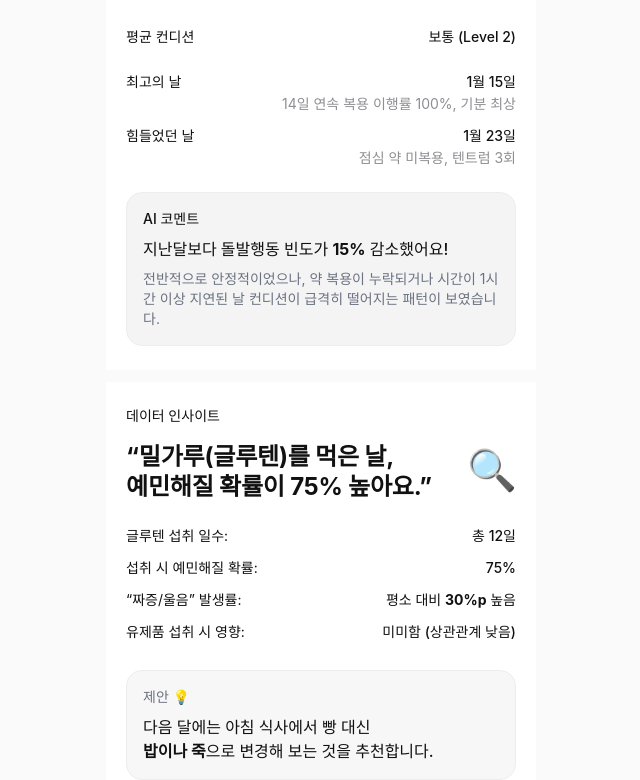
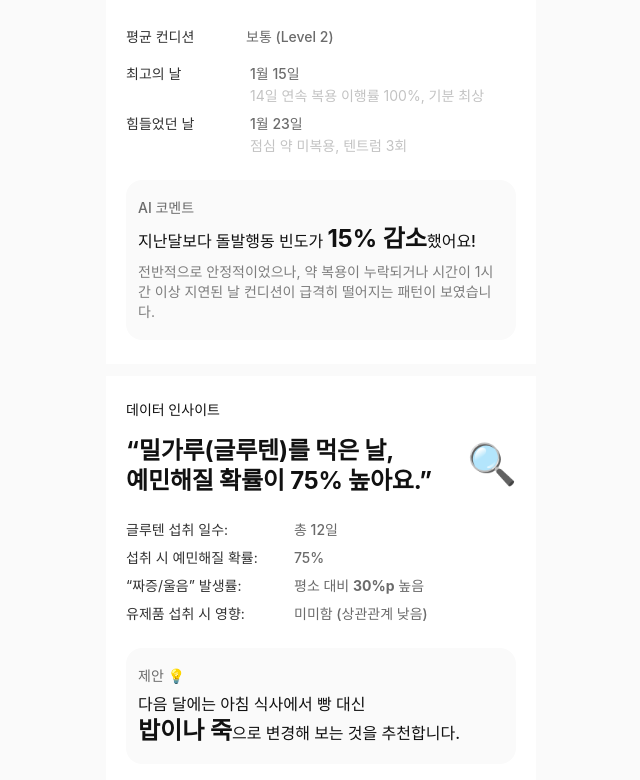
Before and after one commit to dandicare/doedorok, a Next.js app in the folder apps/web/: page /report in a window 1280 px wide. Shown: the part 245-1025 px from the top of the page, without its empty margins (319-959 px from the left). Built offline with nearby package versions, Linux system fonts and the light colour scheme; a web font is replaced by a local one.

Commit message:
feat: 디자인 수정

```diff
--- a/apps/web/app/report/page.tsx
+++ b/apps/web/app/report/page.tsx
@@ -1,14 +1,13 @@
 "use client";
 
 import React, { useMemo, useState } from "react";
-import { useRouter } from "next/navigation";
 
 const COLORS = {
   primary: "#FF8C00",
   text: "#111111",
   subtext: "#8E8E93",
   divider: "#EDEDED",
-  card: "#F4F4F5",
+  card: "#fafafa",
   chipBg: "#F2F2F2",
 } as const;
 
@@ -22,7 +21,6 @@ const AREA_TABS: Array<{ key: AreaKey; label: string }> = [
 ];
 
 export default function ReportPage(): React.JSX.Element {
-  const router = useRouter();
   const [area, setArea] = useState<AreaKey>("sleep");
 
   const areaData = useMemo(() => {
@@ -91,40 +89,40 @@ export default function ReportPage(): React.JSX.Element {
               </div>
             </div>
 
-            <div className="mt-6 space-y-3">
-              <div className="flex items-center justify-between">
-                <div className="typo-body-m-r text-[#111]">평균 컨디션</div>
-                <div className="typo-body-m-m text-[#111]">보통 (Level 2)</div>
+            <div className="mt-6 space-y-2">
+              <div className="grid grid-cols-[108px_1fr] items-center gap-x-3">
+                <div className="typo-body-m-r text-[#323232]">평균 컨디션</div>
+                <div className="typo-body-m-m text-[#6b6b6b]">보통 (Level 2)</div>
               </div>
-              <div className="h-px w-full bg-[--divider]" style={{ ["--divider" as any]: COLORS.divider }} />
-              <div className="flex items-start justify-between gap-4">
-                <div className="typo-body-m-r text-[#111]">최고의 날</div>
-                <div className="text-right">
-                  <div className="typo-body-m-m text-[#111]">1월 15일</div>
-                  <div className="typo-body-m-r mt-0.5 text-[#8E8E93]">
+              <div className="h-px w-full bg-[--divider]" style={{ ["--divider" as string]: COLORS.divider }} />
+              <div className="grid grid-cols-[108px_1fr] items-start gap-x-4">
+                <div className="typo-body-m-r text-[#323232]">최고의 날</div>
+                <div>
+                  <div className="typo-body-m-m text-[#6b6b6b]">1월 15일</div>
+                  <div className="typo-body-m-r mt-0.5 text-[#c3c3c3]">
                     14일 연속 복용 이행률 100%, 기분 최상
                   </div>
                 </div>
               </div>
-              <div className="flex items-start justify-between gap-4">
-                <div className="typo-body-m-r text-[#111]">힘들었던 날</div>
-                <div className="text-right">
-                  <div className="typo-body-m-m text-[#111]">1월 23일</div>
-                  <div className="typo-body-m-r mt-0.5 text-[#8E8E93]">점심 약 미복용, 텐트럼 3회</div>
+              <div className="grid grid-cols-[108px_1fr] items-start gap-x-4">
+                <div className="typo-body-m-r text-[#323232]">힘들었던 날</div>
+                <div>
+                  <div className="typo-body-m-m text-[#6b6b6b]">1월 23일</div>
+                  <div className="typo-body-m-r mt-0.5 text-[#c3c3c3]">점심 약 미복용, 텐트럼 3회</div>
                 </div>
               </div>
             </div>
 
             {/* AI comment (belongs to monthly summary) */}
             <div
-              className="mt-6 rounded-[16px] px-4 py-4"
-              style={{ backgroundColor: COLORS.card, border: `1px solid ${COLORS.divider}` }}
+              className="mt-6 rounded-[16px] px-3 py-4.5"
+              style={{ backgroundColor: COLORS.card }}
             >
-              <div className="typo-body-m-m text-[#111]">AI 코멘트</div>
-              <div className="typo-body-l-m mt-2 text-[#111]">
-                지난달보다 돌발행동 빈도가 <span className="font-bold">15%</span> 감소했어요!
+              <div className="typo-body-m-m text-[#6b6b6b]">AI 코멘트</div>
+              <div className="typo-body-l-m mt-1.5 text-[#111]">
+                지난달보다 돌발행동 빈도가 <span className="font-bold typo-title-m">15% 감소</span>했어요!
               </div>
-              <div className="typo-body-m-r mt-2 text-[#6B7280]">
+              <div className="typo-body-m-r mt-2 text-[#7d7d7d] text-[14px]">
                 전반적으로 안정적이었으나, 약 복용이 누락되거나 시간이 1시간 이상 지연된 날 컨디션이 급격히
                 떨어지는 패턴이 보였습니다.
               </div>
@@ -145,36 +143,36 @@ export default function ReportPage(): React.JSX.Element {
               </div>
             </div>
 
-            <div className="mt-6 space-y-3">
-              <div className="flex items-center justify-between">
-                <div className="typo-body-m-r text-[#111]">글루텐 섭취 일수:</div>
-                <div className="typo-body-m-m text-[#111]">총 12일</div>
+            <div className="mt-6 space-y-2">
+              <div className="grid grid-cols-[156px_1fr] items-center gap-x-3">
+                <div className="typo-body-m-r text-[#323232]">글루텐 섭취 일수:</div>
+                <div className="typo-body-m-m text-[#6b6b6b]">총 12일</div>
               </div>
-              <div className="flex items-center justify-between">
-                <div className="typo-body-m-r text-[#111]">섭취 시 예민해질 확률:</div>
-                <div className="typo-body-m-m text-[#111]">75%</div>
+              <div className="grid grid-cols-[156px_1fr] items-center gap-x-3">
+                <div className="typo-body-m-r text-[#323232]">섭취 시 예민해질 확률:</div>
+                <div className="typo-body-m-m text-[#6b6b6b]">75%</div>
               </div>
-              <div className="flex items-center justify-between">
-                <div className="typo-body-m-r text-[#111]">“짜증/울음” 발생률:</div>
-                <div className="typo-body-m-m text-[#111]">
+              <div className="grid grid-cols-[156px_1fr] items-start gap-x-3">
+                <div className="typo-body-m-r text-[#323232]">“짜증/울음” 발생률:</div>
+                <div className="typo-body-m-m text-[#6b6b6b]">
                   평소 대비 <span className="font-bold">30%p</span> 높음
                 </div>
               </div>
-              <div className="flex items-center justify-between">
-                <div className="typo-body-m-r text-[#111]">유제품 섭취 시 영향:</div>
-                <div className="typo-body-m-m text-[#111]">미미함 (상관관계 낮음)</div>
+              <div className="grid grid-cols-[156px_1fr] items-start gap-x-3">
+                <div className="typo-body-m-r text-[#323232]">유제품 섭취 시 영향:</div>
+                <div className="typo-body-m-m text-[#6b6b6b]">미미함 (상관관계 낮음)</div>
               </div>
             </div>
 
             <div
-              className="mt-7 rounded-[16px] px-4 py-4"
-              style={{ backgroundColor: "#F7F7F7", border: `1px solid ${COLORS.divider}` }}
+              className="mt-6 rounded-[16px] px-3 py-4.5"
+              style={{ backgroundColor: COLORS.card }}
             >
-              <div className="typo-body-m-m text-[#6B7280]">제안 💡</div>
-              <div className="typo-body-l-m mt-2 text-[#111]">
+              <div className="typo-body-m-m text-[#6b6b6b]">제안 💡</div>
+              <div className="typo-body-l-m mt-1.5 text-[#111]">
                 다음 달에는 아침 식사에서 빵 대신
                 <br />
-                <span className="font-bold">밥이나 죽</span>으로 변경해 보는 것을 추천합니다.
+                <span className="font-bold typo-title-m">밥이나 죽</span>으로 변경해 보는 것을 추천합니다.
               </div>
             </div>
           </section>
@@ -232,7 +230,7 @@ export default function ReportPage(): React.JSX.Element {
               <div className="typo-title-m leading-[34px] tracking-[-0.2px] text-[#111]">
                 “복약 여부 꼼꼼하게 챙기기”
               </div>
-              <div className="typo-body-m-regular mt-3 text-[#6B7280]">
+              <div className="typo-body-m-r mt-3 text-[#6B7280]">
                 지난달 데이터에 따르면, 단디는 수면 리듬이 깨질 때 가장 힘들어했습니다. 이번 달은 주말에도
                 오전 8시 기상을 목표로 해볼까요?
               </div>
@@ -248,11 +246,11 @@ export default function ReportPage(): React.JSX.Element {
           >
             <button
               type="button"
-              className="typo-body-l-medium w-[140px] rounded-[14px] px-4 py-4 text-white active:opacity-90"
+              className="typo-body-l-m w-[140px] rounded-[14px] px-4 py-4 text-white active:opacity-90"
               style={{ backgroundColor: COLORS.primary }}
               onClick={() => {
                 if (typeof navigator !== "undefined" && "share" in navigator) {
-                  void (navigator as any).share?.({
+                  void (navigator as Navigator & { share?: (data: ShareData) => Promise<void> }).share?.({
                     title: "월별 레포트",
                     text: "월별 레포트를 공유합니다.",
                     url: typeof window !== "undefined" ? window.location.href : undefined,
@@ -264,7 +262,7 @@ export default function ReportPage(): React.JSX.Element {
             </button>
             <button
               type="button"
-              className="typo-body-l-medium flex-1 h-[60px] rounded-[14px] px-4 py-4 active:bg-black/5"
+              className="typo-body-l-m flex-1 h-[60px] rounded-[14px] px-4 py-4 active:bg-black/5"
               style={{ border: `1.5px solid ${COLORS.primary}`, color: COLORS.primary, backgroundColor: "#fff" }}
               onClick={() => alert("PDF 저장 기능은 다음 단계에서 연결할게요.")}
             >
```
